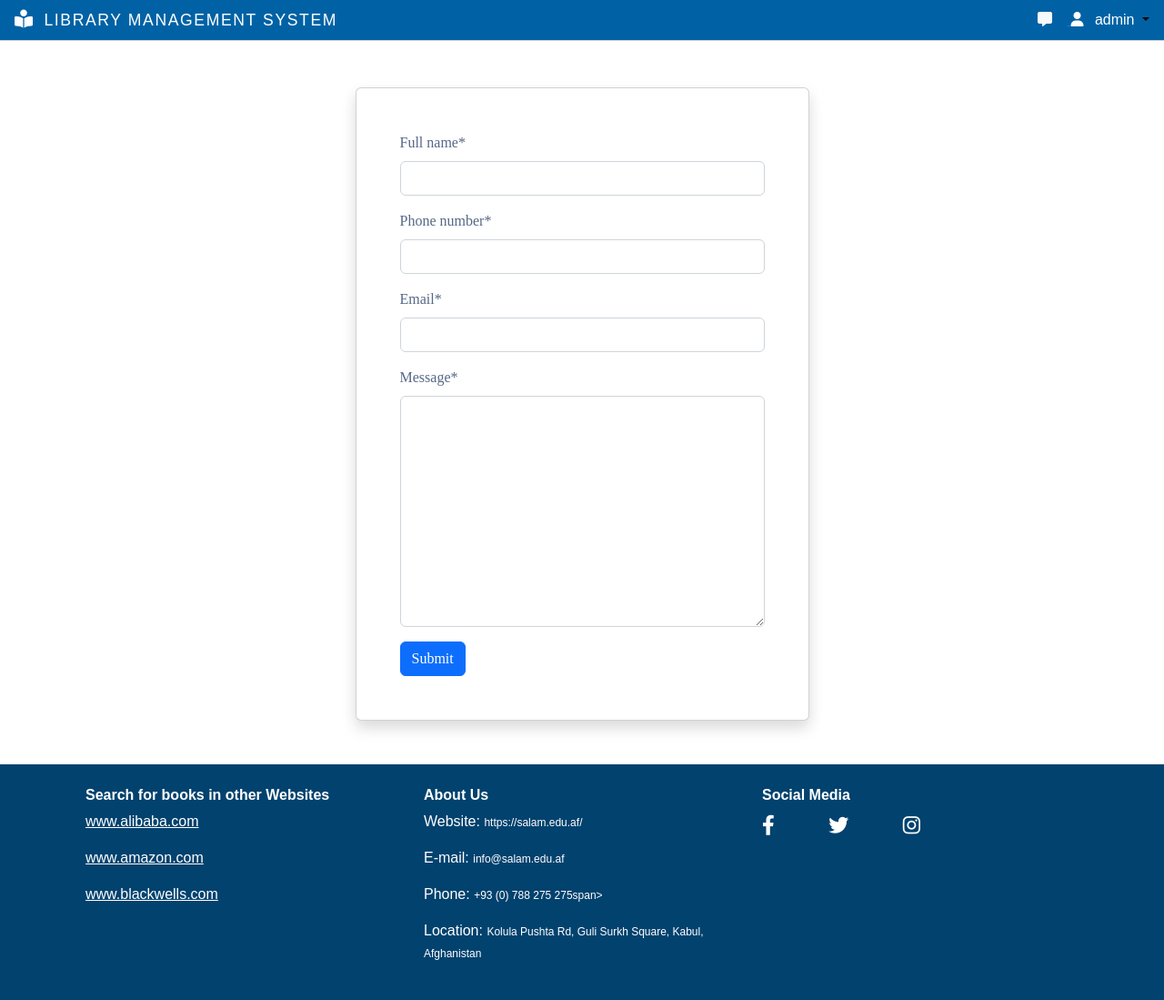
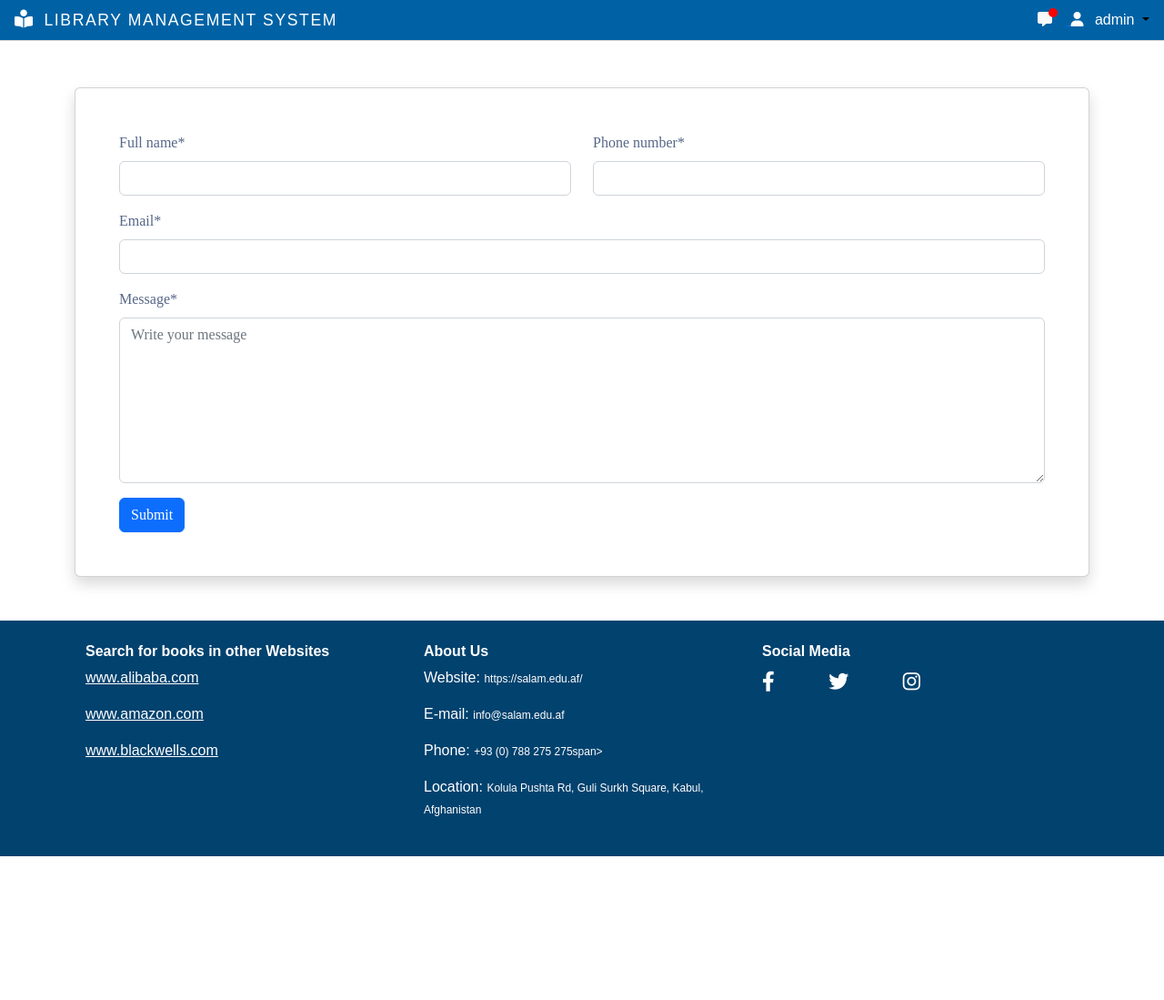
Before and after one commit to Elhamwardak/library, a Django app: page /contact_us/ in a window 1280 px wide. Shown: the whole page at 91% size. After the commit the page ends 941 px from the top, so only its background shows below. Run offline with Django 4.2, Linux system fonts and the light colour scheme; a user stored in the database is signed in; some libraries are stand-ins or nearby versions.

Commit message:
Mon 7 August

```diff
--- a/myapp/forms.py
+++ b/myapp/forms.py
@@ -1,5 +1,5 @@
 from django.forms import ModelForm, widgets
-from .models import Books, IssueBook,Category,Author, CustomUser
+from .models import Books, IssueBook,Category,Author, CustomUser,ContactUs
 from django.core.validators import RegexValidator
 from django import forms
 
@@ -18,7 +18,7 @@ class BookForm(ModelForm):
 
     # VALIDATIONS
     isbn_number = forms.CharField(
-        label = 'ISBN',min_length = 4, max_length = 10,
+        label = 'ISBN',min_length = 0, max_length = 10,
         validators=[RegexValidator(message="only id is allowed!")],
         widget = forms.TextInput(attrs={'placeholder':'isbn number'})
     )
@@ -98,6 +98,7 @@ class UserForm(forms.ModelForm):
     )
     GENDER_CHOICES = [('M','Male'),('F','Female')]
     gender = forms.CharField(label='Gender',widget=forms.RadioSelect(choices=GENDER_CHOICES))
+
     password = forms.CharField(
         label = 'Password',min_length = 4, max_length = 30,
         validators=[RegexValidator(r'^(?=.*[a-zA-Z])(?=.*\d).+$',message="please enter the correct password!")]
@@ -112,3 +113,13 @@ class UserForm(forms.ModelForm):
             'user_id': forms.TextInput(attrs={'placeholer':'Example= BCS-98-968'}),
             # 'gender':forms.RadioSelect(attrs={'type':'radio'})
         }
+
+class ContactForm(forms.ModelForm):
+
+    message = forms.CharField(
+        label='Message',
+        widget = forms.Textarea(attrs={'placeholder':'Write your message','rows':7})
+    )
+    class Meta:
+        model = ContactUs
+        fields = '__all__'
--- a/myapp/templates/contact_us.html
+++ b/myapp/templates/contact_us.html
@@ -6,11 +6,25 @@
 
 {% block body %}
 <div class="container">
-    <div class="d-flex justify-content-center align-items-center mt-5" style="margin-top: 6rem !important;">
+    <div class="d-flex justify-content-center align-items-center mt-5" style="margin-top: 6rem !important; margin: auto;">
         <div class="card p-5 shadow">
             <form method="POST">
                 {% csrf_token %}
-               {{form|crispy}}
+               <div class="row">
+                <div class="col-md-6">
+                    {{form.full_name | as_crispy_field}}
+                </div>
+                <div class="col-md-6">
+                    {{form.phone_number | as_crispy_field}}
+
+                </div>
+                <div class="col-md-12">
+                    {{form.email | as_crispy_field}}
+                </div>
+                <div class="col-md-12">
+                    {{form.message | as_crispy_field}}
+                </div>
+               </div>
                <button class="btn btn-primary " type="submit">Submit</button>
             </form>
         </div>
--- a/myapp/templates/message.html
+++ b/myapp/templates/message.html
@@ -16,12 +16,12 @@
 <div class="p-4 shadow bg-white">
     {% for message in contact_us_list %}
     <div class="row">
-        <div class="col-md-2">
+        <div class="col-md-4">
             <p><span class="text-dark fw-bold">Name: </span>{{message.full_name}}</p>
             <p><span class="text-dark fw-bold">Number: </span>{{message.phone_number}}</p>
             <p><span class="text-dark fw-bold">Email: </span>{{message.email}}</p>
         </div>
-        <div class="col-md-9">
+        <div class="col-md-7">
             <span class="text-dark fw-bold">(Message): </span>{{message.message}}
         </div>
         <div class="col-md-1 mb-2">
--- a/myapp/templates/studentlist.html
+++ b/myapp/templates/studentlist.html
@@ -56,6 +56,7 @@
             </tr>
         </thead>
         <tbody>
+          {% if users %}
             {% for user in users %}
                 <tr>
                     <td>{{user.id}}</td>
@@ -74,6 +75,11 @@
                     </td>
                 </tr>
             {% endfor %}
+            {% else %}
+                <tr>
+                  <td colspan="10">Empty</td>
+                </tr>
+            {% endif %}
         </tbody>
     </table>
 </div>
--- a/myapp/urls.py
+++ b/myapp/urls.py
@@ -9,8 +9,8 @@ urlpatterns = [
     path('books-management/', views.book_list, name="books-management"),
     path('users-management/', views.user_list, name="users-management"),
     path('book_list/', views.booklisttostudnet,name='book-list'),
-    path('contact_us/', views.contactUs.as_view(),name='contact-us'),
-    path('message/',views.Message.as_view(),name="message"),
+    path('contact_us/', views.contactUs,name='contact-us'),
+    path('message/',views.Message,name="message"),
     path('delete/<str:id>/',views.deletemessage,name="delete-message"),
 
 
--- a/myapp/views.py
+++ b/myapp/views.py
@@ -1,7 +1,7 @@
 from django.shortcuts import render, redirect
 from django.http import HttpResponseRedirect,HttpResponse
 from .models import *
-from .forms import BookForm,CategoryForm,AuthorForm, UserForm
+from .forms import BookForm,CategoryForm,AuthorForm, UserForm,ContactForm
 from django.contrib.auth import authenticate, login, logout
 from django.contrib.auth.decorators import login_required
 from .decorators import unauthenicated_user, allowed_users, admin_only
@@ -14,8 +14,8 @@ from django.contrib.auth import get_user_model
 from django.db.models import Q
 from django.contrib.auth.models import User, Group
 from django.core.exceptions import ValidationError
-from django.views.generic import CreateView, ListView,DeleteView
-from django.urls import reverse_lazy
+
+
 
 
 User = get_user_model()
@@ -39,22 +39,7 @@ def bookDiscriptions(request, id):
     context = {'book':book}
     return render(request,'books_discriptions.html',context)
 
-class contactUs(CreateView):
-    model = ContactUs
-    fields = '__all__'
-    template_name = 'contact_us.html'
-    success_url = reverse_lazy("contact-us")
 
-class Message(ListView):
-    model = ContactUs
-    template_name = 'message.html'
-    context_object_name = 'contact_us_list'
-
-def deletemessage(request, id):
-    message = ContactUs.objects.get(pk=id)
-    message.delete()
-    messages.success(request,'Message Deleted')
-    return redirect('message')
 
 @login_required(login_url='login-page')
 @admin_only
@@ -493,6 +478,7 @@ def MyFavourites(request):
     context = {'books': books}
     return render(request, 'my_books.html', context)
 
+# Section (ChangePassword)
 def ChangePassword(request):
     context = {}
     if request.method == "POST":
@@ -514,3 +500,30 @@ def ChangePassword(request):
             context["col"] = "alert-danger"
 
     return render(request, 'change-password.html', context)
+
+
+# Section (Contact Us)
+def contactUs(request):
+    if request.method =='POST':
+        form = ContactForm(request.POST)
+        if form.is_valid:
+            form.save()
+            return redirect('contact-us')
+    else:
+        form = ContactForm()
+
+    context = {'form':form}
+    return render(request,'contact_us.html',context)
+
+
+def Message(request):
+    contact_us_list = ContactUs.objects.all()
+
+    context = {'contact_us_list':contact_us_list}
+    return render(request,'message.html',context)
+
+def deletemessage(request, id):
+    message = ContactUs.objects.get(pk=id)
+    message.delete()
+    messages.success(request,'Message Deleted')
+    return redirect('message')
--- a/static/css/style.css
+++ b/static/css/style.css
@@ -72,7 +72,7 @@
 }
 
 .sidebar{
-    height:100vh;
+    min-height:100vh;
     background-color:#ffffff;
     border-right:1px solid #d6d1d1;
 }
@@ -299,7 +299,7 @@
     border: none;
 }
 .card-img{
-    height: 240px;
+    height: 300px;
 }
 .book-discription-img{
     height: 400px;
@@ -309,3 +309,12 @@
     border-radius: 5px;
 
 }
+.message-count{
+    position: absolute;
+    left: 12px;
+    top: -1px;
+    width: 10px;
+    height: 10px;
+    border-radius: 50%;
+    background-color: red;
+}
--- a/templates/navbar.html
+++ b/templates/navbar.html
@@ -49,14 +49,15 @@
   <div class="dropdown">
     {% if request.user.username %}
       {% if request.user.is_staff %}
-        <a href="{% url 'message' %}">
+      <a href="{% url 'message' %}">
           <i class="fa-solid fa-message me-3 text-light"></i>
+          <span class="message-count"></span>
         </a>
       {% endif %}
-    <a class="dropdown-toggle user-menu-item" data-bs-toggle="dropdown" aria-expanded="false">
-      <i class="fa-solid fa-user me-2 text-white"></i>
-      <span class="text-white">{{request.user.username}}</span>
-    </a>
+        <a class="dropdown-toggle user-menu-item" data-bs-toggle="dropdown" aria-expanded="false">
+          <i class="fa-solid fa-user me-2 text-white"></i>
+          <span class="text-white">{{request.user.username}}</span>
+        </a>
 
     <ul class="dropdown-menu dropdown-menu-lg-end mt-2">
       {% if not request.user.is_staff %}
```
Also changed, not shown: myapp/templates/teacherlist.html (+7 -1 lines), db.sqlite3, static/images/creative-differences-and-other-stories.jpg (added), static/images/how-to-lead-a-quest.jpg (added), static/images/how-to-stick-up-for-yourself.jpg (added), static/images/images.jpg (added), static/images/reel-wisdom.jpg (added), static/images/the-shape-of-ideas-1.jpg (added), static/images/whistle-while-you-work-3.jpg (added), 2 other files.
